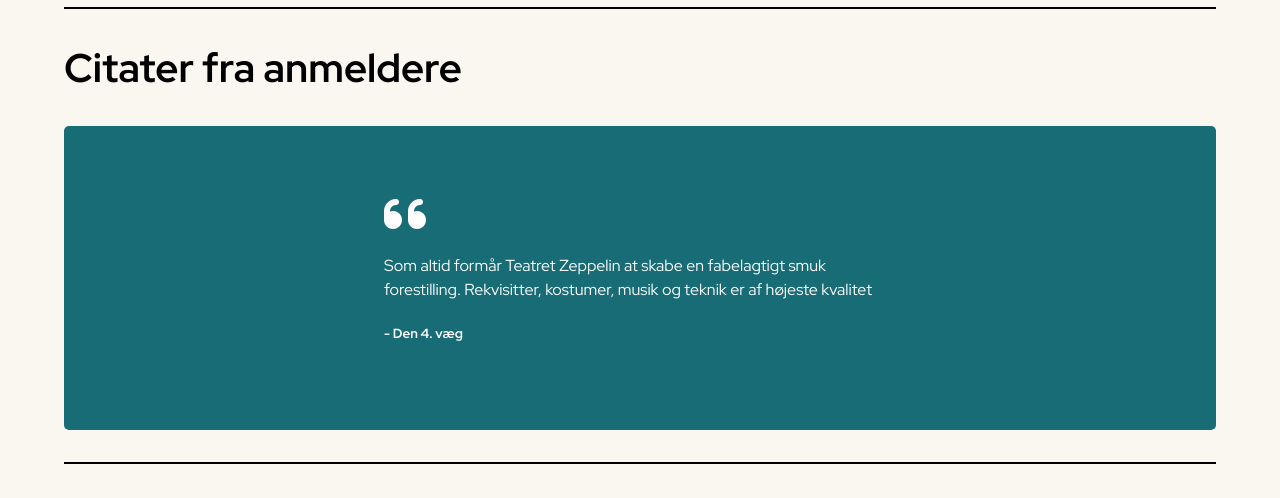
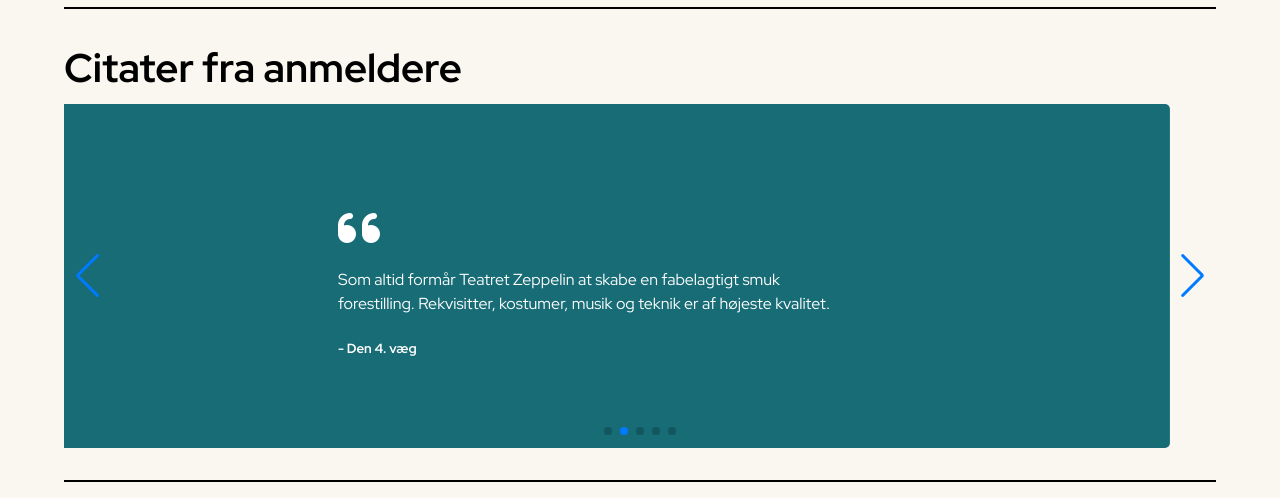
Before and after one commit to rasmussoender/MMD3-Zeppelin, a Vue app: page / in a window 1280 px wide. Shown: the part 1272-1770 px from the top of the page. Built offline with nearby package versions, Linux system fonts and the light colour scheme; no server answers.

Commit message:
Swiper Vue
Dels 3 parts kode

```diff
--- a/package.json
+++ b/package.json
@@ -9,6 +9,7 @@
     "preview": "vite preview"
   },
   "dependencies": {
+    "swiper": "^11.2.0",
     "vue": "^3.5.13",
     "vue-router": "^4.5.0"
   },
--- a/src/assets/style.css
+++ b/src/assets/style.css
@@ -91,29 +91,6 @@ transform: scale(1.05);
     margin-bottom: 2rem;
   }
 
-  /* Review section */
-  .reviewSection {
-    padding-top: 2rem;
-    padding-left: 20rem;
-    padding-right: 20rem;
-    padding-bottom: 2rem;
-    margin-top: 2rem;
-    background: #176C76;
-    color: white;
-    border-radius: 5px;
-    height: 30vh;
-
-  }
-
-  .reviewSection i {
-    font-size: 3rem;
-    padding-bottom: 1rem;
-
-  }
-
-  .reviewSection div {
-    padding-top: 2rem;
-  }
 
   /* Intro text */
   .introText {
--- /dev/null
+++ b/src/components/Swiper.vue
@@ -0,0 +1,112 @@
+<!-- Brugt Swiper vue -->
+<!-- 3 parts kode: https://swiperjs.com/vue -->
+<template>
+    <swiper
+      :modules="modules"
+      :slides-per-view="1"
+      :space-between="50"
+      navigation
+      :pagination="{ clickable: true }"
+      :autoplay="{
+        delay: 5000,
+        disableOnInteraction: false,
+      }"
+      loop
+      @swiper="onSwiper"
+      @slideChange="onSlideChange"
+    >
+      <swiper-slide v-for="(review, index) in reviews" :key="index">
+        <div class="reviewSection">
+          <div>
+            <i class="fa-solid fa-quote-left"></i>
+            <p>{{ review.text }}</p>
+            <h5>- {{ review.author }}</h5>
+          </div>
+        </div>
+      </swiper-slide>
+    </swiper>
+  </template>
+
+  <script>
+  import { Navigation, Pagination, A11y, Autoplay } from 'swiper/modules';
+  import { Swiper, SwiperSlide } from 'swiper/vue';
+  import 'swiper/css';
+  import 'swiper/css/navigation';
+  import 'swiper/css/pagination';
+
+  export default {
+    components: {
+      Swiper,
+      SwiperSlide,
+    },
+    data() {
+      return {
+        reviews: [
+          {
+            text: "Som altid formår Teatret Zeppelin at skabe en fabelagtigt smuk forestilling. Rekvisitter, kostumer, musik og teknik er af højeste kvalitet.",
+            author: "Den 4. væg",
+          },
+          {
+            text: "Dette er muligvis det smukkeste teater for børn, jeg nogensinde har set!",
+            author: "Ungt Teaterblod",
+          },
+          {
+            text: "Zeppelin har flere gange tidligere vist deres evne til at ’zeppelinisere’ børnebøger, så forestillingen fungerer som det bud på familieteater, de store scener kan have svært ved at levere trods stort udstyr og større bemanding",
+            author: " Politiken",
+          },
+          {
+            text: "Her er tale om børneteater i verdensklasse.",
+            author: " CPHCulture",
+          },
+          {
+            text: "Zeppelin har gjort det til et speciale at tage sit publikum med ind i store historier. Gang på gang udnytter teatret sine begrænsede ressourcer opfindsomt og til det yderste, så resultatet altid synes større, end det egentlig er.",
+            author: " Teateravisen",
+          },
+        ],
+      };
+    },
+    setup() {
+      const onSwiper = (swiper) => {
+        console.log(swiper);
+      };
+      const onSlideChange = () => {
+        console.log('slide change');
+      };
+      return {
+        onSwiper,
+        onSlideChange,
+        modules: [Navigation, Pagination, A11y, Autoplay],
+      };
+    },
+  };
+  </script>
+
+  <style scoped>
+.reviewSection {
+  padding-top: 2rem;
+  padding-left: 20rem;
+  padding-right: 20rem;
+  padding-bottom: 2rem;
+  background: #176C76;
+  color: white;
+  border-radius: 5px;
+  height: 35vh;
+  display: flex;
+  justify-content: center;
+  align-items: center;
+  text-align: left;
+}
+
+.reviewSection i {
+  font-size: 3rem;
+  padding-bottom: 1rem;
+}
+
+.reviewSection div {
+  padding-top: 2rem;
+}
+
+
+
+
+  </style>
--- a/src/pages/IndexPage.vue
+++ b/src/pages/IndexPage.vue
@@ -30,13 +30,7 @@
 
       <section>
         <h3 class="heading2">Citater fra anmeldere</h3>
-        <div class="reviewSection">
-          <div>
-            <i class="fa-solid fa-quote-left"></i>
-            <p>Som altid formår Teatret Zeppelin at skabe en fabelagtigt smuk forestilling. Rekvisitter, kostumer, musik og teknik er af højeste kvalitet</p>
-            <h5>- Den 4. væg</h5>
-          </div>
-        </div>
+          <Swiper />
       </section>
 
       <hr class="deviderLine">
@@ -92,11 +86,13 @@
 
 <script>
 import Hero from '../components/Hero.vue';
+import Swiper from '../components/Swiper.vue';
 
 export default {
   name: "IndexPage",
   components: {
-    Hero
+    Hero,
+    Swiper,
   },
   data() {
     return {
```
Also changed, not shown: 7 other files (tests, documents, lock files or other folders).
